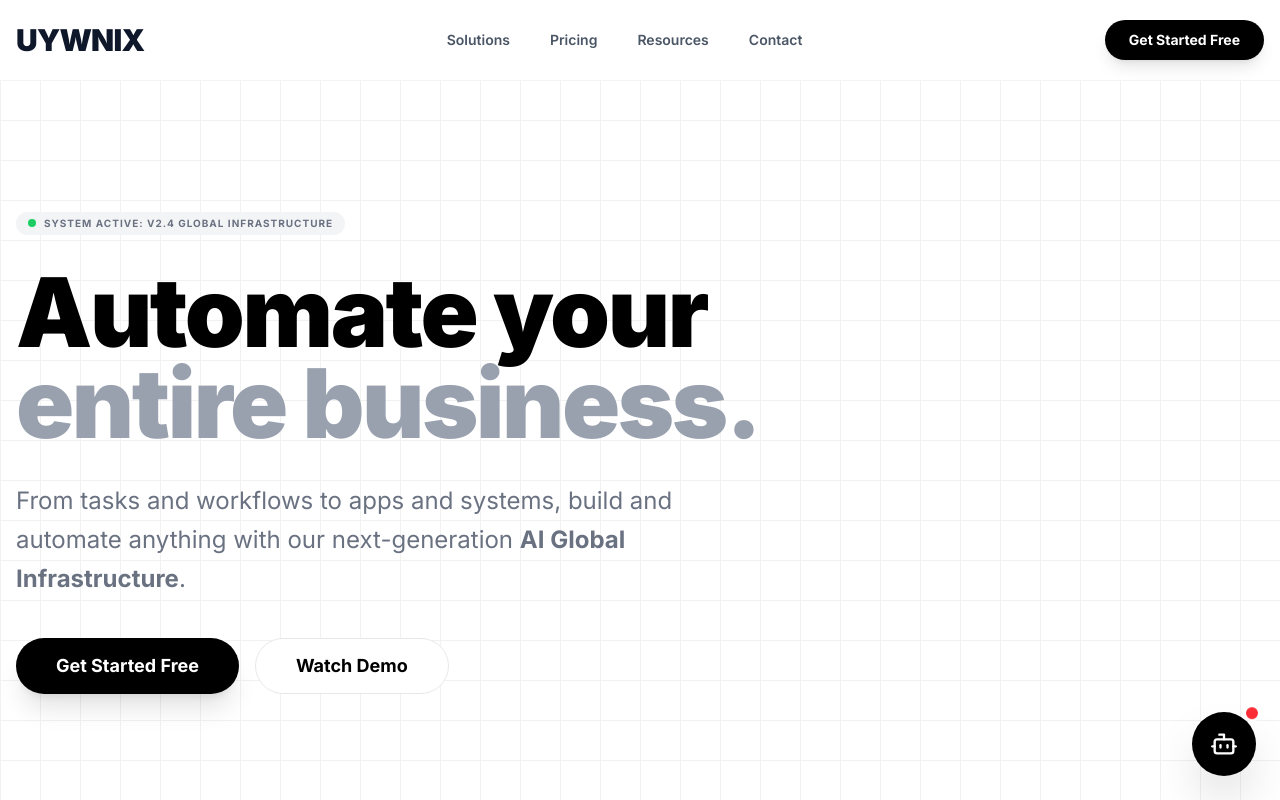
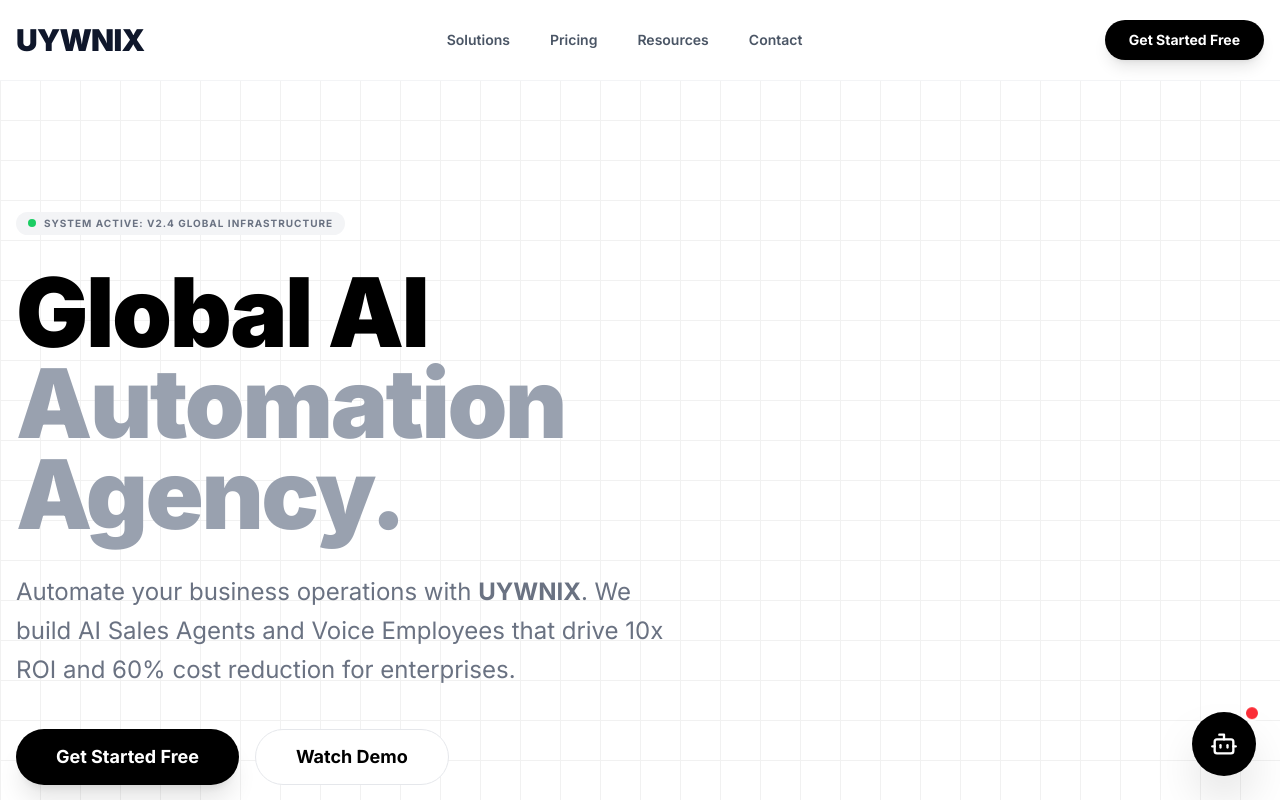
Before and after one commit to Tayyabhusayn/uywnix, a Next.js app: page / in a window 1280 px wide. Shown: the top 800 px of the page. Built offline with nearby package versions, Linux system fonts and the light colour scheme.

Commit message:
SEO: Optimized metadata, titles, and hero copy for 'AI Automation Agency' keywords.

```diff
--- a/app/layout.tsx
+++ b/app/layout.tsx
@@ -8,11 +8,11 @@ const inter = Inter({ subsets: ["latin"] });
 export const metadata: Metadata = {
   metadataBase: new URL('https://uywnix.com'),
   title: {
-    default: "UYWNIX - #1 Global Technology Solutions | AI, Blockchain & Marketing",
+    default: "UYWNIX - AI Automation Agency | Global Tech Solutions",
     template: "%s | UYWNIX"
   },
-  description: "UYWNIX is the global leader in AI Agents, Business Automation, and Digital Marketing. Transforming businesses in India, UAE, USA, and worldwide.",
-  keywords: "AI Agents, Business Automation, Global Technology Solutions, Digital Marketing, Blockchain, Web3, UYWNI Social App, Next Gen Tech",
+  description: "UYWNIX is a premier AI Automation Agency providing AI Sales Agents, AI Voice Employees, and Workflow Automation. Scaling businesses in Dubai, USA, India, and UK with ROI-driven AI solutions.",
+  keywords: "AI Automation Agency, AI Sales Agents, AI Voice Employees, Business Process Automation, Custom AI Solutions, Digital Transformation, AI Chatbots for Business, Dubai AI Agency, USA AI Automation",
   authors: [{ name: "UYWNIX Team" }],
   creator: "UYWNIX",
   publisher: "UYWNIX",
--- a/app/page.tsx
+++ b/app/page.tsx
@@ -68,10 +68,10 @@ export default function Home() {
             System Active: v2.4 Global Infrastructure
           </div>
           <h1 className="text-5xl md:text-8xl font-black tracking-tight mb-8 text-black leading-[0.95] animate-slide-up">
-            Automate your <br/> <span className="text-gray-400">entire business.</span>
+            Global AI <br/> <span className="text-gray-400">Automation Agency.</span>
           </h1>
           <p className="text-lg md:text-2xl text-gray-500 mb-10 max-w-2xl leading-relaxed animate-slide-up delay-100">
-            From tasks and workflows to apps and systems, build and automate anything with our next-generation <b>AI Global Infrastructure</b>.
+            Automate your business operations with <b>UYWNIX</b>. We build AI Sales Agents and Voice Employees that drive 10x ROI and 60% cost reduction for enterprises.
           </p>
           <div className="flex flex-col sm:flex-row gap-4 items-start animate-slide-up delay-200">
             <Link href="/audit" className="bg-black text-white h-14 px-10 rounded-full flex items-center justify-center font-bold text-lg hover:bg-gray-800 transition shadow-xl hover-lift shimmer">
```
